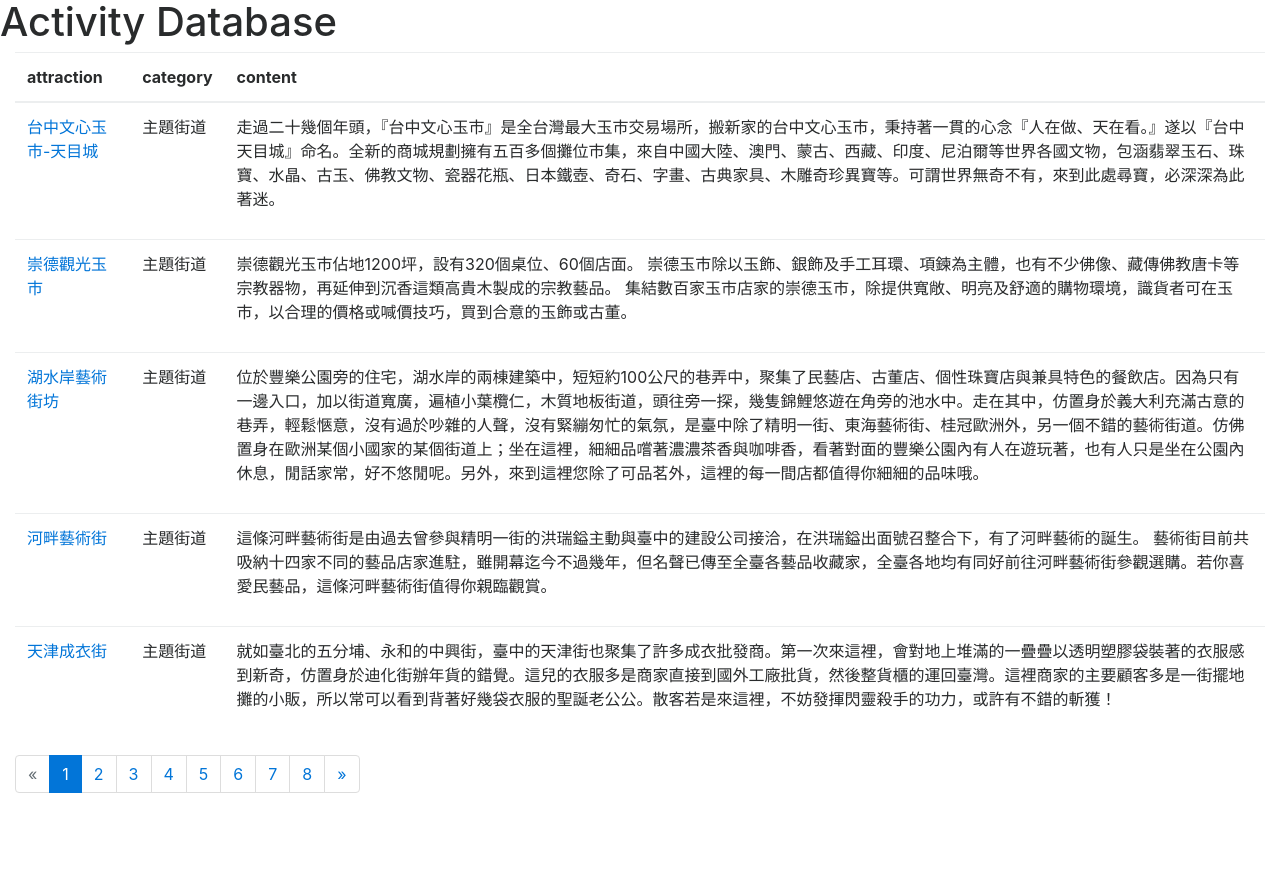
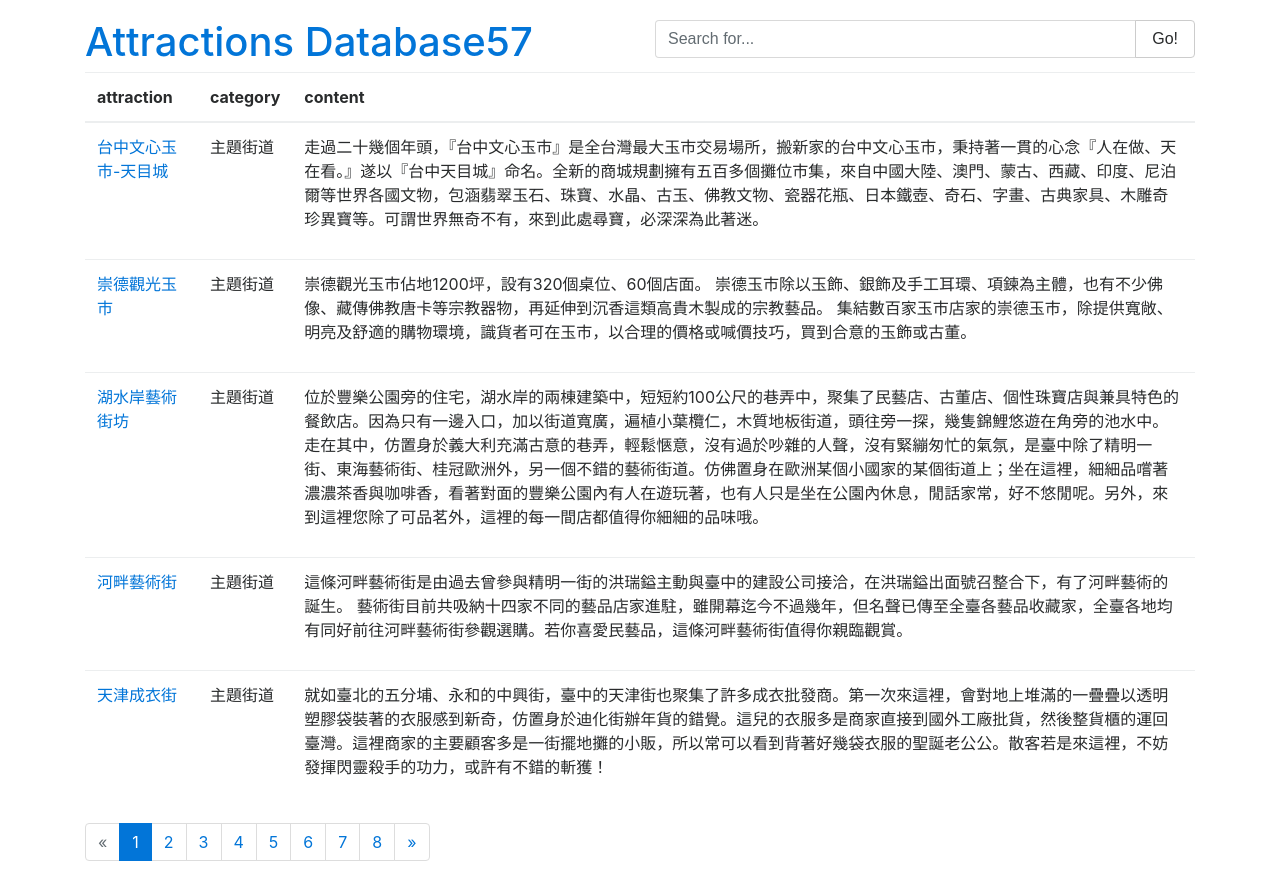
Before and after one commit to Airwavess/DTV, a Django app: page / in a window 1280 px wide. Before the commit the page ends 793 px from the top, so only its background shows below. Run offline with Django 3.2, Linux system fonts and the light colour scheme; data comes from the database, SQL or seed files in the repository; both versions use the stored data as it was after the commit; some libraries are stand-ins or nearby versions.

Commit message:
Add search function at index page

```diff
--- a/DTV/settings.py
+++ b/DTV/settings.py
@@ -44,7 +44,7 @@ MIDDLEWARE = [
     'django.middleware.security.SecurityMiddleware',
     'django.contrib.sessions.middleware.SessionMiddleware',
     'django.middleware.common.CommonMiddleware',
-    'django.middleware.csrf.CsrfViewMiddleware',
+    # 'django.middleware.csrf.CsrfViewMiddleware',
     'django.contrib.auth.middleware.AuthenticationMiddleware',
     'django.contrib.messages.middleware.MessageMiddleware',
     'django.middleware.clickjacking.XFrameOptionsMiddleware',
--- a/DTV/urls.py
+++ b/DTV/urls.py
@@ -20,5 +20,7 @@ from website import views
 urlpatterns = [
     url(r'^admin/', admin.site.urls),
     url(r'^$', views.index),
-    url(r'^scraping/', views.scraping)
+    url(r'^scraping/', views.scraping),
+    url(r'^load_attrations_data/', views.load_attrations_data),
+    url(r'^search_attrations/', views.search_attrations)
 ]
--- /dev/null
+++ b/static/css/main-page.css
@@ -0,0 +1,7 @@
+body {
+	margin-top: 20px;
+}
+
+a {
+	text-decoration:none !important;
+}
--- /dev/null
+++ b/static/js/search_attractions.js
@@ -0,0 +1,15 @@
+window.onload = function() {
+  var place_data = []
+  $.ajax({
+    url: '/load_attrations_data/',
+    type: "GET",
+    dataType: "json",
+    success: function(json) {
+      console.log(json)
+      console.log("asds")
+    },
+    error: function() {
+      console.log("ERROR");
+    }
+  });
+}
--- a/template/index.html
+++ b/template/index.html
@@ -4,15 +4,33 @@
 <head>
   <title></title>
   <!-- Latest compiled and minified CSS -->
+  <script src="//cdnjs.cloudflare.com/ajax/libs/tether/1.4.0/js/tether.min.js"></script>
   <script src="https://code.jquery.com/jquery-3.1.1.slim.min.js"></script>
   <script src="https://maxcdn.bootstrapcdn.com/bootstrap/4.0.0-alpha.6/js/bootstrap.min.js"></script>
-  <link rel="stylesheet" href="https://maxcdn.bootstrapcdn.com/bootstrap/4.0.0-alpha.6/css/bootstrap.min.css"> {% load staticfiles %}
-  <!-- <link rel="stylesheet" type="text/css" href="{% static 'css/activity-css.css' %}"> -->
+  <link rel="stylesheet" href="https://maxcdn.bootstrapcdn.com/bootstrap/4.0.0-alpha.6/css/bootstrap.min.css">
+  <!-- <script src="https://unpkg.com/vue/dist/vue.js"></script>  -->
+  {% load staticfiles %}
+  <script src="https://ajax.googleapis.com/ajax/libs/jquery/3.2.1/jquery.min.js"></script>
+  <script type="text/javascript" src="{% static "js/search_attractions.js" %}"></script>
+  <link rel="stylesheet" href="{% static 'css/main-page.css'%}">
 </head>
 
 <body>
-  <h1>Activity Database</h1>
-  <div class="col-md-12">
+  <div class="container">
+  	<div class="row">
+  		<h1 class="col align-self-center"><a href="/" title="Attractions Database">Attractions Database{{ max_index }}</a></h1>
+  		<div class="col-lg-6">
+  			{% csrf_token %}
+  			<form action="/search_attrations/" method="POST">
+  				<div class="input-group">
+	    			<input type="text" name="keyword" class="form-control" placeholder="Search for..." value="{{ keyword | default:'' }}" required>
+		     		<span class="input-group-btn">
+		       		<button class="btn btn-secondary" type="submit">Go!</button>
+		      	</span>
+					</div>
+  			</form>
+ 			</div>
+		</div>
     <div>
       <table class="table table-hover">
         <thead>
--- a/website/views.py
+++ b/website/views.py
@@ -1,11 +1,13 @@
 from django.template.loader import get_template
-from django.http import HttpResponse
+from django.http import HttpResponse, JsonResponse
 import urllib.request
 from bs4 import BeautifulSoup
 from .models import Attractions
 from django.core.paginator import Paginator, EmptyPage, PageNotAnInteger
 from django.shortcuts import render, redirect
-
+from django.core.serializers import serialize # User for return json date with ajax
+import json
+from django.db.models import Q
 def index(request):
 	template = get_template('index.html')
 
@@ -67,3 +69,51 @@ def scraping(request):
 				print(e)
 	print(count)
 	return redirect('/')
+
+def load_attrations_data(request):
+	attractions_data = Attractions.objects.all()
+	data = serialize('json', attractions_data)
+	# print(data)
+	return HttpResponse(data, content_type='json')
+
+def search_attrations(request):
+	template = get_template('index.html')
+	if 'keyword' in request.session:
+		keyword = request.session['keyword']
+	else:
+		keyword = request.POST.get('keyword', '')
+		request.session['keyword'] = keyword
+
+	attractions_data = Attractions.objects.filter(Q(at_name__contains=keyword) |
+		Q(at_description__contains=keyword) | Q(at_category__contains=keyword))
+
+	paginator = Paginator(attractions_data, 5) # Show 10 content per page
+	page = request.GET.get('page')
+
+	try:
+		content = paginator.page(page)
+	except PageNotAnInteger:
+    # If page is not an integer, deliver first page.
+		content = paginator.page(1)
+	except EmptyPage:
+		# If page is out of range (e.g. 9999), deliver last page of results.
+		content = paginator.page(paginator.num_pages)
+
+	index = content.number
+	max_index = len(paginator.page_range)
+
+	if max_index > 8:
+		if index >= max_index - 6:
+			start_index = max_index - 7
+			end_index = max_index
+		else :
+			start_index = index
+			end_index = index + 7
+	else:
+		start_index = 1
+		end_index = max_index
+
+	page_range = range(start_index, end_index)
+
+	html = template.render(locals())
+	return HttpResponse(html)
```
Also changed, not shown: db.sqlite3.
